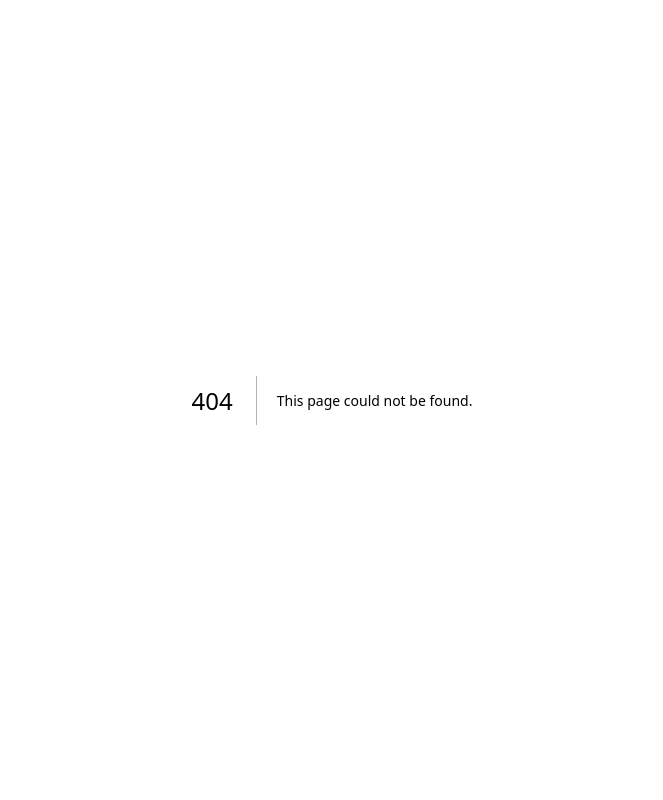
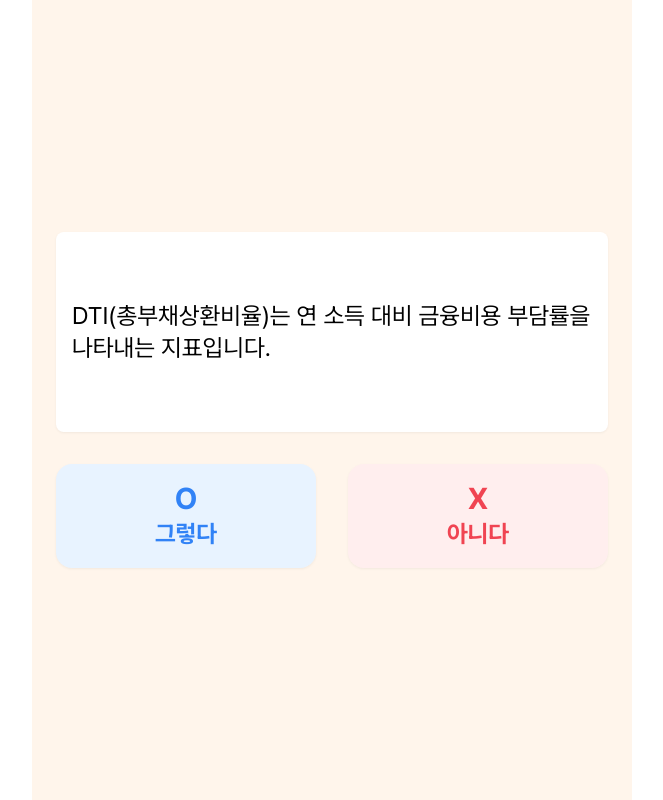
Before and after one commit to devocean-finut/Finut_FE, a Next.js app: page /main/quiz in a window 1280 px wide. Before the commit this address had no page. Shown: the whole page, without its empty margins (308-971 px from the left). Built offline with nearby package versions, Linux system fonts and the light colour scheme.

Commit message:
Add Quiz Page : 퀴즈 페이지 컴포넌트 추가 (w 샘플퀴즈 데이터)

```diff
--- /dev/null
+++ b/app/main/quiz/page.tsx
@@ -0,0 +1,24 @@
+import TFQuiz from "@/src/Quiz/TFQuiz";
+import React from "react";
+
+function Page() {
+  // 퀴즈 데이터 가져오기
+
+  const sampleQuiz = {
+    id: 13,
+    difficulty: "LO" as "HI" | "MI" | "LO",
+    question:
+      "DTI(총부채상환비율)는 연 소득 대비 금융비용 부담률을 나타내는 지표입니다.",
+    answer: "TRUE" as "TRUE" | "FALSE",
+    description:
+      "DTI(Debt to Income : 총부채상환비율)는 연 소득 대비 금융비용 부담률을 의미합니다. 소득과 비교한 대출금 수준을 판단하는 지표예요. DTI는 ‘나의 연소 득’에서 ‘주택담보대출의 원금 상환과 이자, 다른 대출의 이자로 나가는 금액’이 차지하는 비중으로 구합니다. 내가 가진 모든 대출의 원리금 상환금액을 합쳐 따지는 DSR보다는 유한 기준입니다.",
+    quizDoneList: [],
+  };
+  return (
+    <>
+      <TFQuiz quiz={sampleQuiz} />
+    </>
+  );
+}
+
+export default Page;
```
